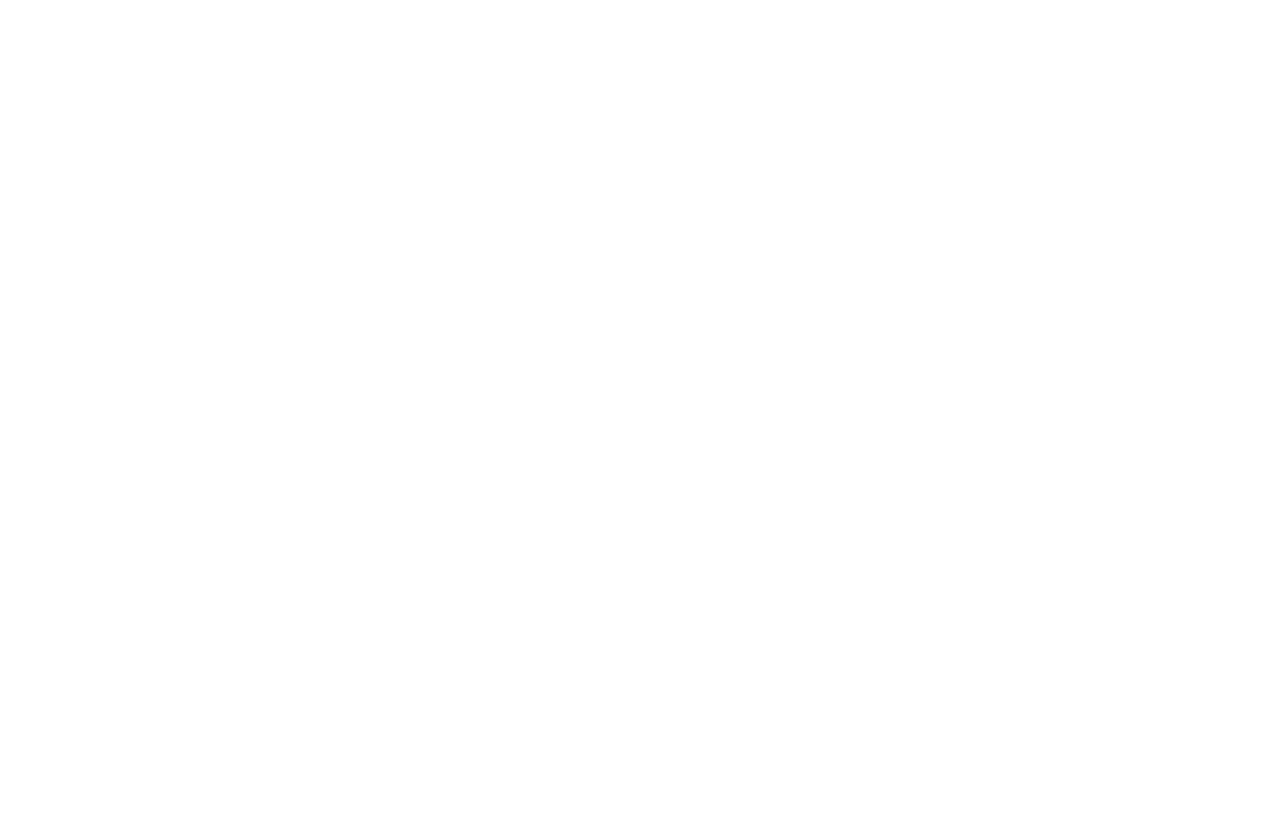
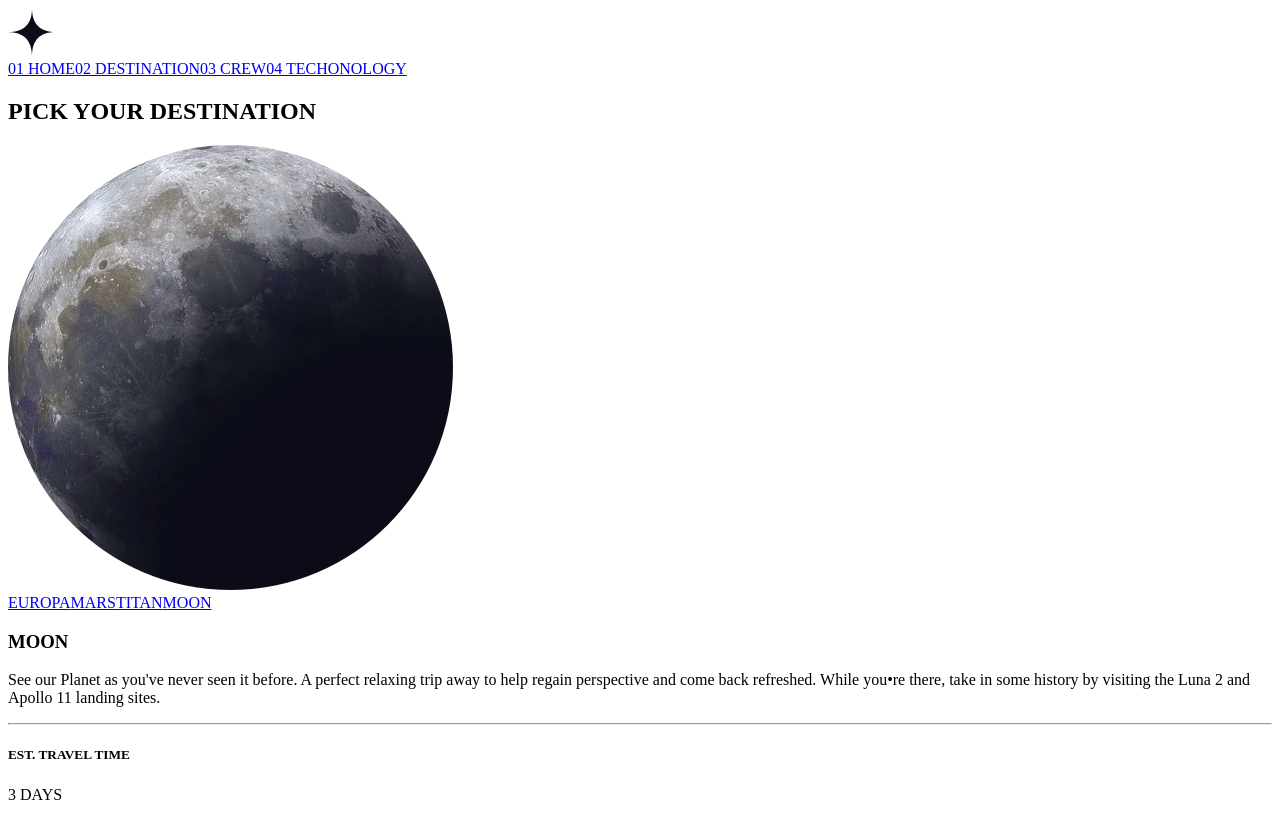
Before and after one commit to kottor96/React-Space-Router, a React (Vite) app: page /Destination/MOON in a window 1280 px wide. Built offline with nearby package versions, Linux system fonts and the light colour scheme.

Commit message:
j'ai mis les navlink et j'ai ajouter destination et home sont fonctionnel

```diff
--- a/src/App.jsx
+++ b/src/App.jsx
@@ -1,6 +1,8 @@
 import { useState } from 'react'
-import { Routes,Route } from 'react-router-dom'
+import { Routes,Route,Navigate } from 'react-router-dom'
 import Home from './pages/home'
+import Destination from './pages/destination/Destination'
+import Destination_lieu from './pages/destination/Destination_lieu'
 
 
 function App() {
@@ -9,8 +11,9 @@
     <>
       <Routes>
         <Route path='/' element={<Home/>}/>
-        <Route path='/Destination'>
-          <Route path=':destination'/>
+        <Route path='/Destination' element={<Destination/>}>
+          <Route index element={<Navigate to="MOON" replace/>}/>
+          <Route path=':destination' element={<Destination_lieu/>}/>
         </Route>
         <Route path='/Crew'>
           <Route path=':crew'/>
--- a/src/components/Nav.jsx
+++ b/src/components/Nav.jsx
@@ -1,4 +1,4 @@
-import { Link } from 'react-router-dom'
+import { Link, NavLink } from 'react-router-dom'
 import logo from '../assets/shared/logo.svg'
 
 
@@ -9,10 +9,10 @@
                 <img src={logo} alt="logo"/>
             </div>
             <div>
-                <Link to={'/'}>01 HOME</Link>
-                <Link to={'/Destination'}>02 DESTINATION</Link>
-                <Link to={'/Crew'}>03 CREW</Link>
-                <Link to={'/Tech'}>04 TECHONOLOGY</Link>
+                <NavLink to={'/'}>01 HOME</NavLink>
+                <NavLink to={'/Destination'}>02 DESTINATION</NavLink>
+                <NavLink to={'/Crew'}>03 CREW</NavLink>
+                <NavLink to={'/Tech'}>04 TECHONOLOGY</NavLink>
             </div>
         </nav>
     )
--- /dev/null
+++ b/src/components/NavSousPage.jsx
@@ -0,0 +1,14 @@
+import { NavLink } from 'react-router-dom'
+import data from "../data/destination.json";
+
+export default function NavSousPage({el}){
+
+
+    return(
+        <nav>
+            {data.map((el)=>
+                <NavLink  key={el.destination} to={`/Destination/${el.destination}`}>{el.destination}</NavLink>
+            )}
+        </nav>
+    )
+}
--- a/src/data/destination.json
+++ b/src/data/destination.json
@@ -1,28 +1,28 @@
 [
     {
-        "titre":"EUROPA",
-        "img":"/assets/destination/image/image-europa.webp",
+        "destination":"EUROPA",
+        "img":"/assets/destination/image-europa.webp",
         "text":"The smallest of the four Galilean moons orbiting Jupiter, Europa is a winter loveras dream. With an icy surface, perfect for a bit of ice skating, curling. hockey. or simple relaxation in your snug wintery cabin.",
         "estimation": 3,
         "uniter":"YEARS"
     },
     {
-        "titre":"MARS",
-        "img":"/assets/destination/image/image-mars.webp",
+        "destination":"MARS",
+        "img":"/assets/destination/image-mars.webp",
         "text":"Don't forget to pack your hiking boots. Youll need them to tackle Olympus Mons. the tallest planetary mountain in our solar system. Ifs two and a half times the size of Everest!",
         "estimation": 9,
         "uniter" : "MONTHS"
     },
     {
-        "titre":"TITAN",
-        "img":"/assets/destination/image/image-titan.webp",
+        "destination":"TITAN",
+        "img":"/assets/destination/image-titan.webp",
         "text":"The only moon known to have a dense atmosphere other than Earth, Titan is a home away from home (just a few hundred degrees colder!). As a bonus, you get striking views of the Rings of Saturn.",
         "estimation": 7,
         "uniter" : "YEARS"
     },
     {
-        "titre":"MOON",
-        "img":"/assets/destination/image/image-moon.webp",
+        "destination":"MOON",
+        "img":"/assets/destination/image-moon.webp",
         "text":"See our Planet as you've never seen it before. A perfect relaxing trip away to help regain perspective and come back refreshed. While you•re there, take in some history by visiting the Luna 2 and Apollo 11 landing sites.",
         "estimation": 3,
         "uniter" : "DAYS"
--- a/src/pages/Destination.jsx
+++ b/src/pages/destination/Destination.jsx
@@ -1,4 +1,4 @@
-import NavBar from "../components/Nav";
+import NavBar from "../../components/Nav";
 import { Outlet } from "react-router-dom"
 
 export default function Destination() {
--- /dev/null
+++ b/src/pages/destination/Destination_lieu.jsx
@@ -0,0 +1,32 @@
+import { useParams } from "react-router-dom";
+import data from "../../data/destination.json";
+import NavSousPage from "../../components/NavSousPage";
+
+export default function Destination_lieu(){
+    const {destination} = useParams()
+
+    const planete = data.find(el=>el.destination === destination)
+    console.log(data[3].destination);
+    console.log(data);
+    console.log(destination);
+
+
+
+    return(
+        <div className={planete.destination.toLowerCase}>
+            <div>
+                <img src={planete.img} alt={planete.destination.toLowerCase} />
+            </div>
+            <div>
+                <NavSousPage/>
+                <h3>{planete.destination}</h3>
+                <p>{planete.text}</p>
+                <hr />
+                <div>
+                    <h5>EST. TRAVEL TIME</h5>
+                    <p>{planete.estimation} {planete.uniter}</p>
+                </div>
+            </div>
+        </div>
+    )
+}
--- a/src/pages/destination/destination-europe.jsx
+++ /dev/null
@@ -1,5 +0,0 @@
-export default function (){
-    return(
-
-    )
-}
--- a/src/pages/destination/destination-mars.jsx
+++ /dev/null
@@ -1,5 +0,0 @@
-export default function (){
-    return(
-
-    )
-}
--- a/src/pages/destination/destination-moon.jsx
+++ /dev/null
@@ -1,5 +0,0 @@
-export default function (){
-    return(
-
-    )
-}
--- a/src/pages/destination/destination-titan.jsx
+++ /dev/null
@@ -1,5 +0,0 @@
-export default function (){
-    return(
-
-    )
-}
--- a/src/pages/home.jsx
+++ b/src/pages/home.jsx
@@ -1,19 +1,22 @@
+import NavBar from "../components/Nav";
+
 export default function Home({}){
 
 
     return(
         <>
+            <NavBar/>
             <section id="homePage">
                 <div>
                     <div className="pageHead">
                         <p>SO, YOU WANT TO TRAVEL TO</p>
-                        <h1></h1>
+                        <h1>SPACE</h1>
                     </div>
                     <div className="pageBody">
                         <p>
-                            Lees face it; if you want to go to space. you might as well
-                            genuinely qo to outer soace and not hover kind of on the
-                            edge of it. Well sit back. and relax wéll give you a
+                            Let's face it; if you want to go to space, you might as well
+                            genuinely go to outer space and not hover kind of on the
+                            edge of it. Well sit back, and relax because we'll give you a
                             truly out of this world experience!
                         </p>
                     </div>
```
